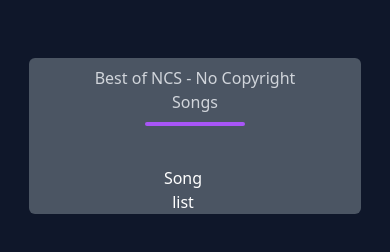
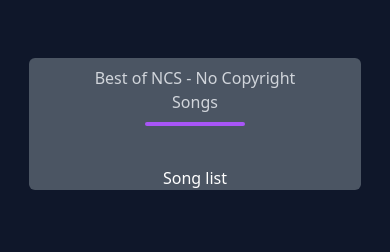
Before and after one commit to abhi-navz/Web-Development-Projects, a plain HTML site: page Spotify_clone/dist/index.html in a window 390 px wide. Shown: the part 70-322 px from the top of the page. Drawn offline with Linux system fonts and the light colour scheme.

```diff
--- a/Spotify_clone/dist/index.html
+++ b/Spotify_clone/dist/index.html
@@ -37,7 +37,7 @@
      <div class="w-[85%] h-auto bg-gray-600 rounded-md px-9 flex flex-col items-center">
         <h1 class="text-gray-300 m-2">Best of NCS - No Copyright Songs</h1>
         <div class="h-[4px] bg-purple-500 w-[100px] rounded-lg mb-10"></div>
-        <div class="flex justify-around">
+        <div class="md:flex justify-around">
           <div class=""> Song list</div>
           <div class="w-[60%]"> <img class="rounded-2xl md:block hidden  " src="/Assets/bg.jpg" alt=""></div>
         </div>
```
